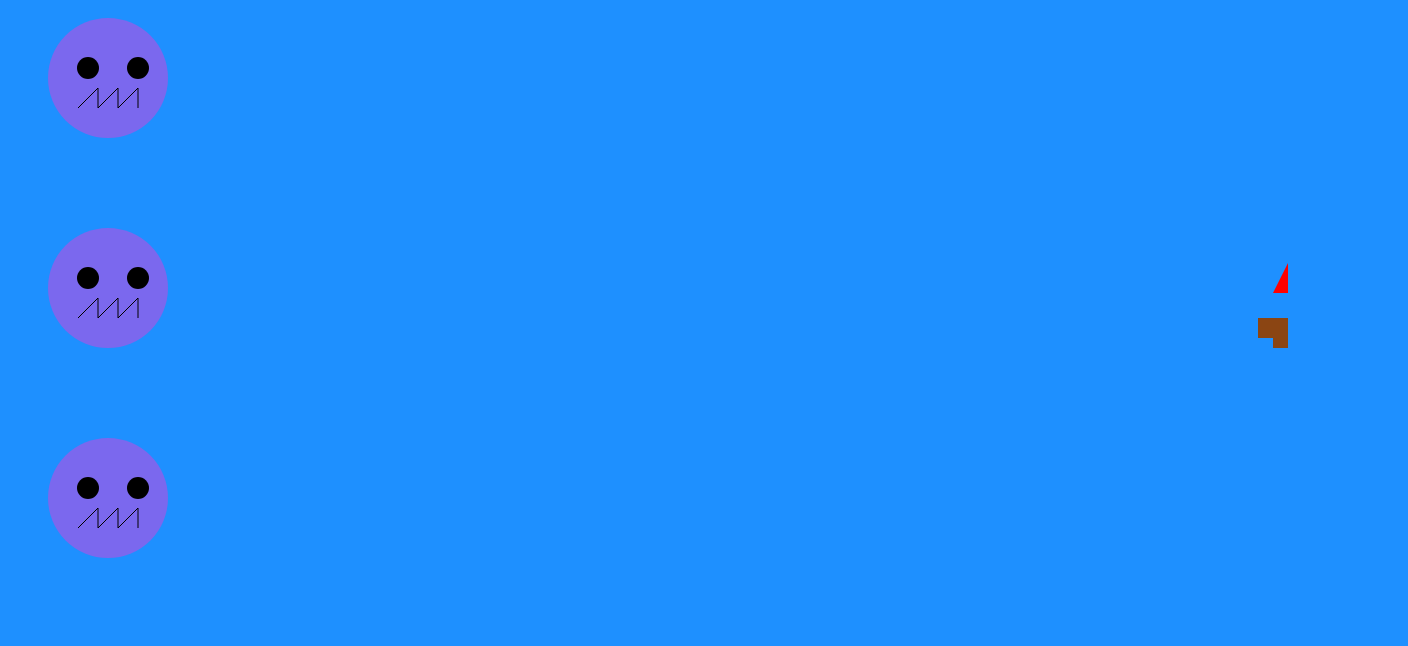
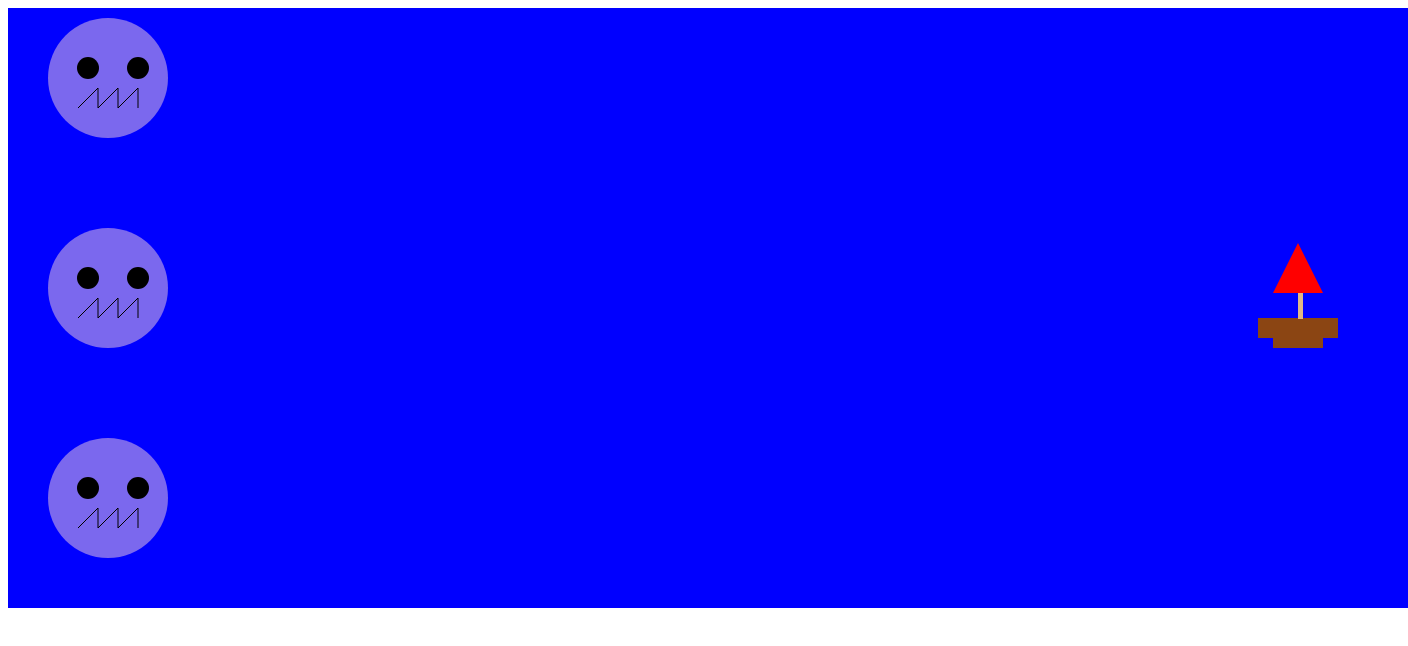
Before and after one commit to RuanPSilva/Canvas_Funcoes, a plain HTML site: page index.html in a window 1280 px wide. Shown: the whole page, 1408 px wide, since content can reach past the window. Drawn offline with Linux system fonts and the light colour scheme.

Commit message:
Arrumando o tamanho da tela do Canvas e sua cor

```diff
--- a/css/style.css
+++ b/css/style.css
@@ -1,4 +1,9 @@
 body {
-	background-color:#1E90FF;
 	overflow: hidden;
+
 }
+
+#canvas {
+	background-color: blue;
+
+}
--- a/js/script.js
+++ b/js/script.js
@@ -1,7 +1,7 @@
 const canvas = document.getElementById('canvas');
 const ctx = canvas.getContext('2d');//Linkando o canvas com o HTML
-	 ctx.canvas.width=window.innerWidth;
-     ctx.canvas.height=window.innerHeight;
+	 ctx.canvas.width=1400;
+     ctx.canvas.height=600;
 	//Inicio do Barco
 	 ctx.beginPath();
 	 ctx.fillStyle = '#8B4513';
```
